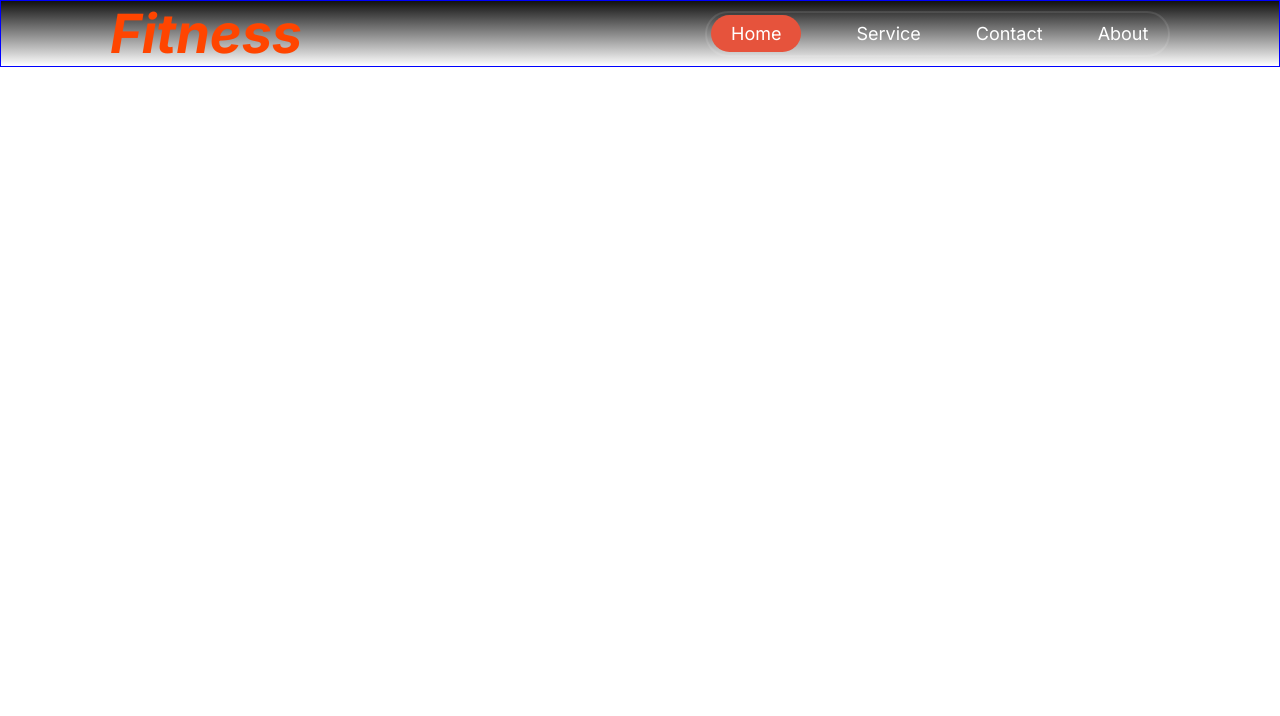
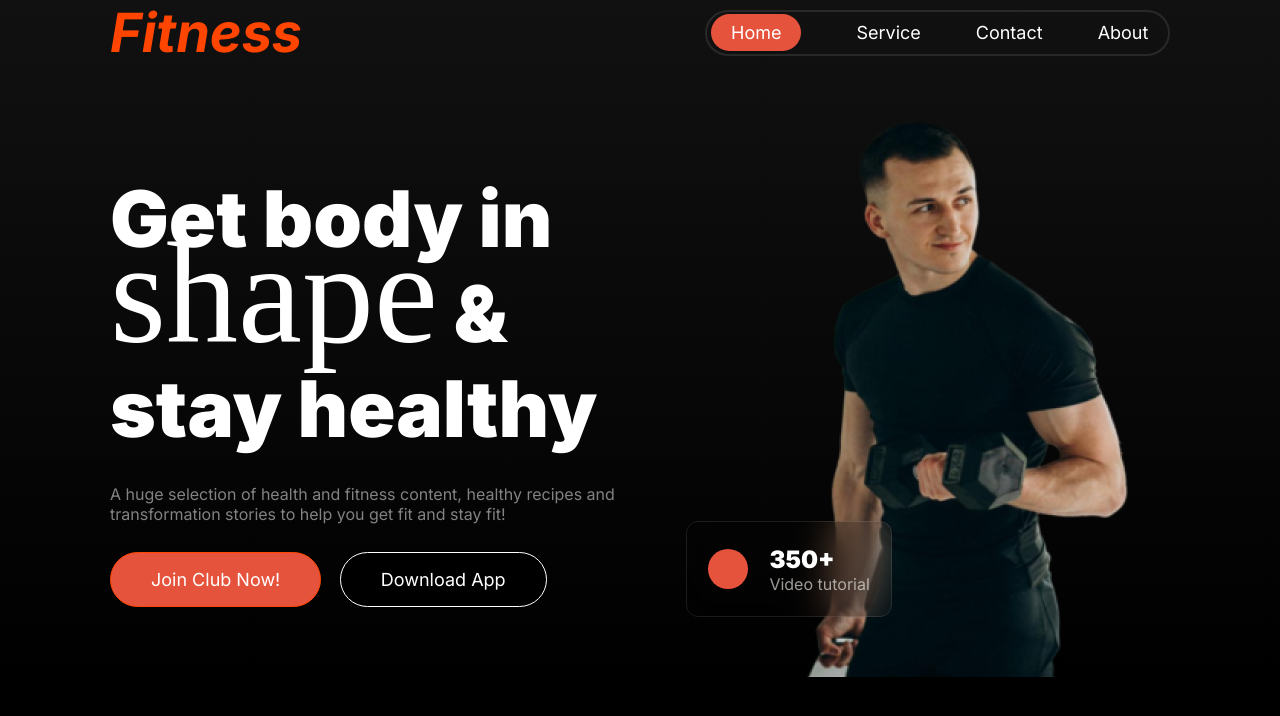
Before and after one commit to hadialhamza/Assignment-2, a plain HTML site: page index.html in a window 1280 px wide. Drawn offline with Linux system fonts and the light colour scheme; a web font is replaced by a local one.

Commit message:
hero section added

```diff
--- a/index.html
+++ b/index.html
@@ -29,6 +29,31 @@
           <img src="images/hamburger.png" alt="" />
         </div>
       </nav>
+      <div class="hero-section flex">
+        <div class="hero-details">
+          <h1 class="hero-title">
+            Get body in <span id="title">shape</span> & stay healthy
+          </h1>
+          <p class="hero-description description-font">
+            A huge selection of health and fitness content, healthy recipes and
+            transformation stories to help you get fit and stay fit!
+          </p>
+          <div class="hero-button">
+            <button class="hero-btn1 primary-btn">Join Club Now!</button>
+            <button class="hero-btn2 primary-btn">Download App</button>
+          </div>
+        </div>
+        <div class="hero-image">
+          <img src="images/Images 2.png" alt="" />
+          <div class="hero-card1 flex">
+            <div class="ellipse"></div>
+            <div class="hero-card-details">
+              <h2>350+</h2>
+              <p>Video tutorial</p>
+            </div>
+          </div>
+        </div>
+      </div>
     </header>
   </body>
 </html>
--- a/style.css
+++ b/style.css
@@ -7,6 +7,9 @@
   font-family: Inter;
 }
 
+body {
+  background: black;
+}
 /* shared style */
 
 .flex {
@@ -15,16 +18,30 @@
   align-items: center;
 }
 
+.primary-btn {
+  background-color: rgb(230, 83, 60);
+  padding: 8px 20px;
+  border: none;
+  border-radius: 46px;
+  color: white;
+  font-size: 1.125rem;
+  font-weight: 400;
+}
+.description-font {
+  color: rgba(255, 255, 255, 0.5);
+  font-weight: 400;
+  font-size: 1rem;
+}
+
 /* Header section style */
 
 header {
-  border: 1px solid blue;
   max-width: 1440px;
   margin: 0 auto;
-  background: linear-gradient(
+  background-image: linear-gradient(
     180deg,
     rgb(17, 17, 17),
-    rgba(119, 119, 119, 0) 100%
+    rgba(119, 119, 119, 0)
   );
 }
 /* Nav section style */
@@ -37,6 +54,7 @@ header {
   max-width: 1060px;
   margin: 0 auto;
   justify-content: space-between;
+  margin-bottom: 32px;
 }
 
 .nav-title {
@@ -67,6 +85,86 @@ header {
   border-radius: 46px;
 }
 
+/* hero section style */
+
+.hero-section {
+  max-width: 1060px;
+  margin: 0 auto;
+  justify-content: space-between;
+}
+
+.hero-details {
+  max-width: 520px;
+}
+
+.hero-title {
+  color: white;
+  font-size: 4.875rem;
+  font-weight: 900;
+}
+
+#title {
+  overflow: auto;
+  font-family: Miama;
+  font-size: 9rem;
+  font-weight: 10;
+  line-height: 0%;
+}
+
+.hero-description {
+  margin: 28px auto;
+}
+
+.hero-btn1 {
+  padding: 16px 40px;
+  border: 1px solid orangered;
+}
+
+.hero-btn2 {
+  padding: 16px 40px;
+  background-color: black;
+  border: 1px solid white;
+  margin-left: 14px;
+}
+
+.hero-image {
+  max-width: 350px;
+  margin-right: 20px;
+}
+
+.hero-image img {
+  width: 100%;
+}
+
+.hero-card1 {
+  border: 1px solid rgba(255, 255, 255, 0.1);
+  width: 206px;
+  height: 96px;
+  justify-content: space-evenly;
+  border-radius: 12px;
+  backdrop-filter: blur(20px);
+  background-color: rgba(48, 48, 48, 0, 5);
+  transform: translate(-115px, -160px);
+  position: absolute;
+}
+.ellipse {
+  width: 40px;
+  height: 40px;
+  background-color: rgb(230, 83, 60);
+  border-radius: 50%;
+}
+
+.hero-card-details h2 {
+  color: white;
+  font-size: 24px;
+  font-weight: 900;
+}
+
+.hero-card-details p {
+  color: rgba(239, 237, 232, 0.65);
+  font-size: 16px;
+  font-weight: 400;
+}
 /* media quary small device */
 
 @media screen and (max-width: 576px) {
```
